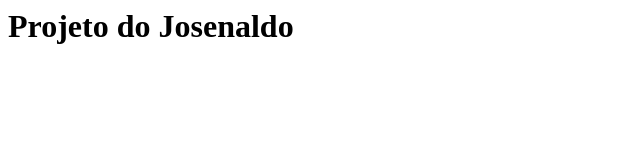
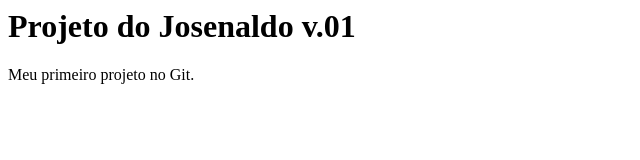
Before and after one commit to josenaldo-sousa/curso-git, a plain HTML site: page index.html in a window 1280 px wide. Shown: the whole page, without its empty margins (0-640 px from the left). Drawn offline with Linux system fonts and the light colour scheme.

Commit message:
Inserido novo paragrado e modificado o título

```diff
--- a/index.html
+++ b/index.html
@@ -2,6 +2,8 @@
 <head>
 </head>
 <body>
-<h1> Projeto do Josenaldo </h1>
+<h1> Projeto do Josenaldo v.01 </h1>
+<p> Meu primeiro projeto no Git. </p>
+
 </body>
 </html>
```
